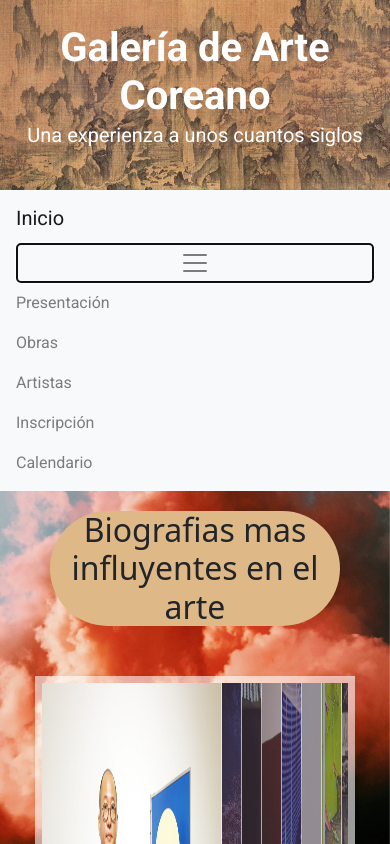
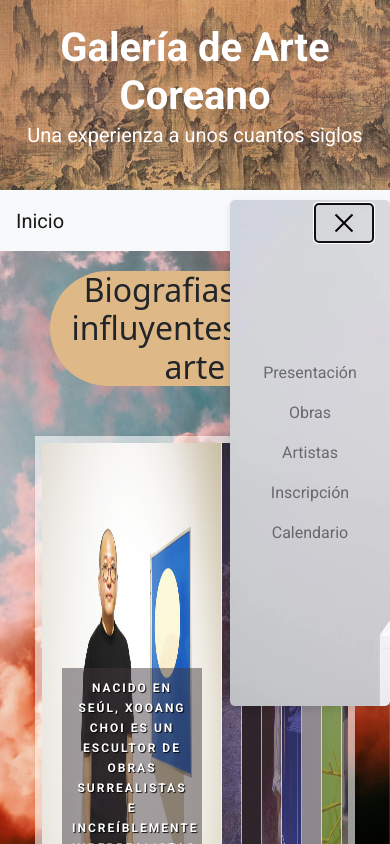
Before and after one commit to JuliPay/Arte, a website: page Biografias.html in a window 390 px wide. Both pictures are taken after a click on the button "Toggle navigation". Shown: the top 844 px of the page. Drawn offline with nearby package versions, Linux system fonts and the light colour scheme; grey boxes are pictures that could not be loaded; a web font is replaced by a local one.

Commit message:
correccion

```diff
--- a/Biografias.css
+++ b/Biografias.css
@@ -359,3 +359,87 @@
 	}
 
 }
+
+/*Boton de hamburguesa*/
+@media screen and (max-width: 800px) {
+    .navbar-toggler{
+        display: block;
+        height: 40px;
+        width: 60px;
+        z-index: 1060;
+        position: relative;
+    }
+
+    #navbarNav{
+        text-align: center;
+        margin-top: 10px;
+    }
+
+    .navbar-collapse{
+        position:absolute;
+        top: 0;
+        right: 0;
+        height: 60vh;
+        width: 160px;
+        border-radius: 5px;
+        background-image: url(images/artista6.webp);
+        background-size: cover;
+        transform: translateX(100%);
+        transition: transform 0.3s ease;
+        z-index: 1050;
+        box-shadow: 0 4px 8px rgba(0, 0, 0, 0.1);
+    }
+
+    .navbar-collapse.show {
+        transform: translateX(0);
+    }
+
+    .navbar-nav{
+        display: flex;
+        flex-direction: column;
+        height: 100%;
+        justify-content: center;
+    }
+
+    .navbar-toggler-icon {
+        display: block;
+        position: relative;
+    }
+
+    .navbar-toggler.open .navbar-toggler-icon {
+        display: none;
+    }
+
+    .navbar-toggler.open::before,
+    .navbar-toggler.open::after {
+        content: '';
+        position: absolute;
+        top: 50%;
+        left: 50%;
+        width: 24px;
+        height: 2px;
+        background-color: #000;
+    }
+
+    .navbar-toggler.open::before {
+        transform: translate(-50%, -50%) rotate(45deg);
+    }
+
+    .navbar-toggler.open::after {
+        transform: translate(-50%, -50%) rotate(-45deg);
+    }
+
+    .navbar-toggler-icon::before,
+    .navbar-toggler-icon::after {
+        display: none;
+    }
+
+    .navbar-toggler.open .navbar-toggler-icon span {
+        display: none;
+    }
+
+    .navbar-toggler.open .navbar-toggler-icon::before,
+    .navbar-toggler.open .navbar-toggler-icon::after {
+        display: block;
+    }
+}
--- a/Biografias.html
+++ b/Biografias.html
@@ -7,6 +7,7 @@
     <link href="https://fonts.googleapis.com/css2?family=Roboto:wght@400;700&display=swap" rel="stylesheet">
     <link href="https://stackpath.bootstrapcdn.com/bootstrap/4.5.2/css/bootstrap.min.css" rel="stylesheet">
     <link rel="stylesheet" href="Biografias.css">
+    <script src="index.js"></script>
 </head>
 <body>
     <header class="bg-dark text-white text-center py-4">
@@ -15,7 +16,7 @@
     </header>
 
     <nav class="navbar navbar-expand-lg navbar-light bg-light">
-        <a class="navbar-brand" href="index.html">Inicio</a>
+        <a class="navbar-brand" href="#">Inicio</a>
         <button class="navbar-toggler" type="button" data-toggle="collapse" data-target="#navbarNav" aria-controls="navbarNav" aria-expanded="false" aria-label="Toggle navigation">
             <span class="navbar-toggler-icon"></span>
         </button>
--- a/calendario.css
+++ b/calendario.css
@@ -240,3 +240,87 @@
         padding: 10px;
     }
 }
+
+/*Boton de hamburguesa*/
+@media screen and (max-width: 800px) {
+    .navbar-toggler{
+        display: block;
+        height: 40px;
+        width: 60px;
+        z-index: 1060;
+        position: relative;
+    }
+
+    #navbarNav{
+        text-align: center;
+        margin-top: 10px;
+    }
+
+    .navbar-collapse{
+        position:absolute;
+        top: 0;
+        right: 0;
+        height: 60vh;
+        width: 160px;
+        border-radius: 5px;
+        background-image: url(images/artista6.webp);
+        background-size: cover;
+        transform: translateX(100%);
+        transition: transform 0.3s ease;
+        z-index: 1050;
+        box-shadow: 0 4px 8px rgba(0, 0, 0, 0.1);
+    }
+
+    .navbar-collapse.show {
+        transform: translateX(0);
+    }
+
+    .navbar-nav{
+        display: flex;
+        flex-direction: column;
+        height: 100%;
+        justify-content: center;
+    }
+
+    .navbar-toggler-icon {
+        display: block;
+        position: relative;
+    }
+
+    .navbar-toggler.open .navbar-toggler-icon {
+        display: none;
+    }
+
+    .navbar-toggler.open::before,
+    .navbar-toggler.open::after {
+        content: '';
+        position: absolute;
+        top: 50%;
+        left: 50%;
+        width: 24px;
+        height: 2px;
+        background-color: #000;
+    }
+
+    .navbar-toggler.open::before {
+        transform: translate(-50%, -50%) rotate(45deg);
+    }
+
+    .navbar-toggler.open::after {
+        transform: translate(-50%, -50%) rotate(-45deg);
+    }
+
+    .navbar-toggler-icon::before,
+    .navbar-toggler-icon::after {
+        display: none;
+    }
+
+    .navbar-toggler.open .navbar-toggler-icon span {
+        display: none;
+    }
+
+    .navbar-toggler.open .navbar-toggler-icon::before,
+    .navbar-toggler.open .navbar-toggler-icon::after {
+        display: block;
+    }
+}
--- a/formulario.css
+++ b/formulario.css
@@ -183,3 +183,87 @@
 .btn-primary:hover {
     background-color: #0056b3;
 }
+
+/*Boton de hamburguesa*/
+@media screen and (max-width: 800px) {
+    .navbar-toggler{
+        display: block;
+        height: 40px;
+        width: 60px;
+        z-index: 1060;
+        position: relative;
+    }
+
+    #navbarNav{
+        text-align: center;
+        margin-top: 10px;
+    }
+
+    .navbar-collapse{
+        position:absolute;
+        top: 0;
+        right: 0;
+        height: 60vh;
+        width: 160px;
+        border-radius: 5px;
+        background-image: url(images/artista6.webp);
+        background-size: cover;
+        transform: translateX(100%);
+        transition: transform 0.3s ease;
+        z-index: 1050;
+        box-shadow: 0 4px 8px rgba(0, 0, 0, 0.1);
+    }
+
+    .navbar-collapse.show {
+        transform: translateX(0);
+    }
+
+    .navbar-nav{
+        display: flex;
+        flex-direction: column;
+        height: 100%;
+        justify-content: center;
+    }
+
+    .navbar-toggler-icon {
+        display: block;
+        position: relative;
+    }
+
+    .navbar-toggler.open .navbar-toggler-icon {
+        display: none;
+    }
+
+    .navbar-toggler.open::before,
+    .navbar-toggler.open::after {
+        content: '';
+        position: absolute;
+        top: 50%;
+        left: 50%;
+        width: 24px;
+        height: 2px;
+        background-color: #000;
+    }
+
+    .navbar-toggler.open::before {
+        transform: translate(-50%, -50%) rotate(45deg);
+    }
+
+    .navbar-toggler.open::after {
+        transform: translate(-50%, -50%) rotate(-45deg);
+    }
+
+    .navbar-toggler-icon::before,
+    .navbar-toggler-icon::after {
+        display: none;
+    }
+
+    .navbar-toggler.open .navbar-toggler-icon span {
+        display: none;
+    }
+
+    .navbar-toggler.open .navbar-toggler-icon::before,
+    .navbar-toggler.open .navbar-toggler-icon::after {
+        display: block;
+    }
+}
--- a/style.css
+++ b/style.css
@@ -7,6 +7,8 @@
     background-color: #f4f4f4;
     margin: 0;
     padding: 0;
+    height: auto;
+    width: auto;
 }
 
 header {
@@ -52,6 +54,11 @@
         width: 60px;
         z-index: 1060;
         position: relative;
+    }
+
+    #navbarNav{
+        text-align: center;
+        margin-top: 10px;
     }
 
     .navbar-collapse{
@@ -163,7 +170,7 @@
     position: fixed;
     top: 0;
     left: 0;
-    width: 100%;
+    width: 45%;
     height: 100%;
     pointer-events: none;
     overflow: hidden;
@@ -1255,7 +1262,7 @@
     font-family: "Agbalumo", system-ui;
     font-weight: 400px;
     font-style: normal;
-    margin-top: -10%;
+    margin-top: -30%;
     margin-left: 70px;
     text-align: center;
     border-radius: 50px;
@@ -1520,8 +1527,8 @@
     font-family: "Agbalumo", system-ui;
     font-weight: 400px;
     font-style: normal;
-    margin-top: -40%;
-    margin-left: 2px;
+    margin-top: -40px;
+    margin-left: -1px;
     text-align: center;
     border-radius: 50px;
     height: 40px;
@@ -1534,12 +1541,12 @@
     font-family: "Agbalumo", system-ui;
     font-weight: 400;
     font-style: normal;
-    margin-left: -1px;
+    margin-left: -15px;
     border-radius: 10px;
     text-align: center;
     font-size: 10px;
     height: 50px;
-    width: 250px;
+    width: 270px;
 }
 
 
@@ -1626,7 +1633,7 @@
   min-width: 250px;
   min-height: 30px;
   padding: 20px 10px;
-  margin-top: 100px;
+  margin-top: 200px;
   margin-left: -800px;
 }
 
@@ -1726,7 +1733,7 @@
     border: #000;
     border-style:double;
     background-color: antiquewhite;
-    margin-left: 10px;
+    margin-left: 40px;
 
 }
 
@@ -1743,7 +1750,7 @@
     border: #000;
     border-style:double;
     background-color: antiquewhite;
-    margin-left: 20px;
+    margin-left: 10px;
 
 }
 
@@ -1757,7 +1764,7 @@
     width: 150px;
     font-family:  "Agbalumo", system-ui;
     text-align: center;
-    margin-left: 50px;
+    margin-left: 70px;
 }
 
 #obras-emblematicas #ver{
@@ -1770,7 +1777,7 @@
     width: 150px;
     font-family:  "Agbalumo", system-ui;
     text-align: center;
-    margin-left: 50px;
-}
-
-}
+    margin-left: 70px;
+}
+
+}
```
Also changed, not shown: Formulario.html (+2 -1 lines), calendario.html (+2 -1 lines), obras.html (+1 -0 lines).
